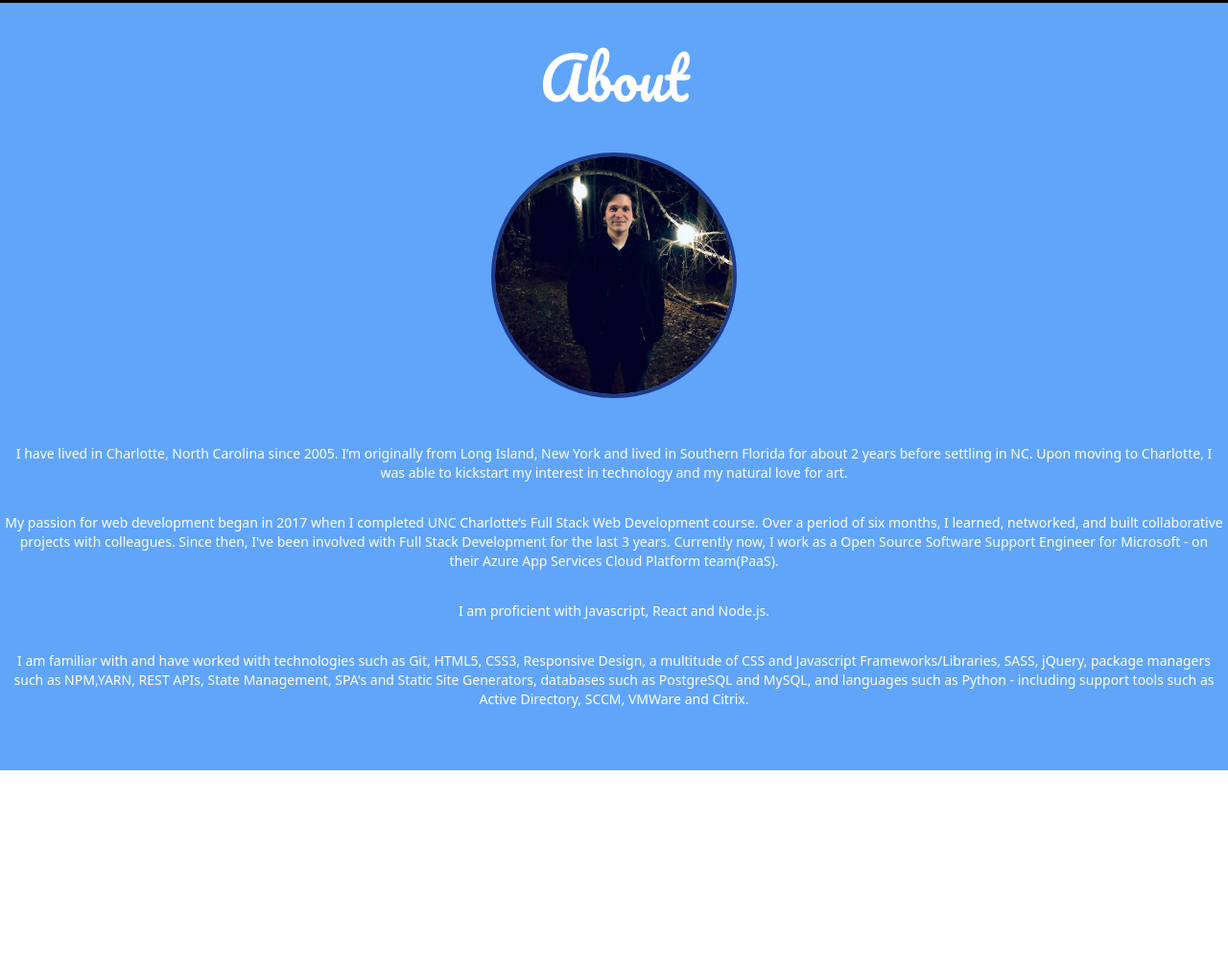
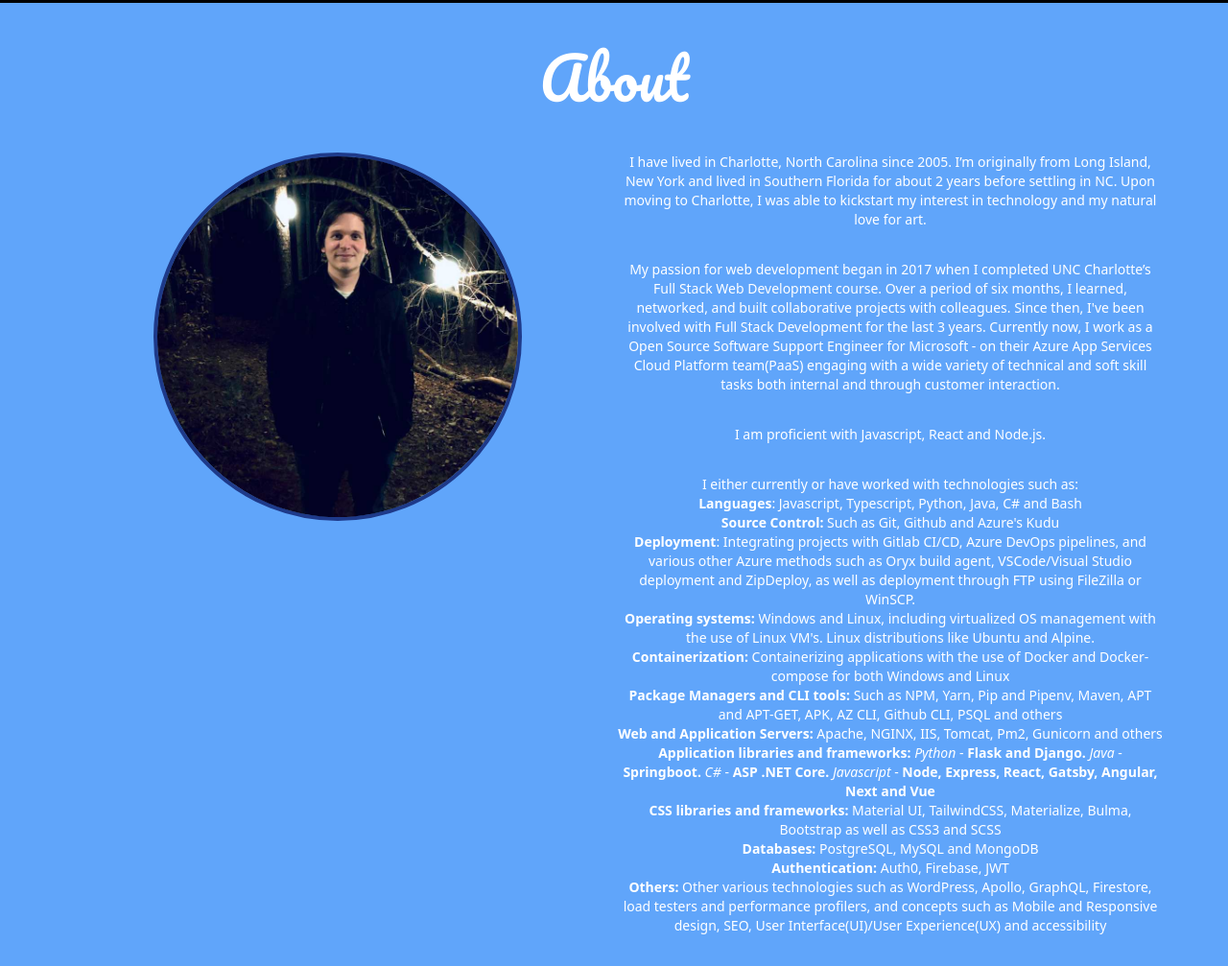
Before and after one commit to Ajsalemo/Portfolio, a Gatsby site: page / in a window 1280 px wide. Shown: the part 1733-2740 px from the top of the page at 96% size. Before the commit the page ends 2536 px from the top, so only its background shows below. Built offline with nearby package versions, Linux system fonts and the light colour scheme; Gatsby itself is replaced by a stand-in of ours.

Commit message:
updated the about me section

```diff
--- a/src/components/about/about.js
+++ b/src/components/about/about.js
@@ -3,19 +3,19 @@ import React from "react"
 
 export default function About({ data }) {
   return (
-    <div className="min-h-screen h-full bg-blue-400 text-center">
+    <div className="min-h-screen h-full bg-blue-400 text-center px-4 md:px-16">
       <h2 className="text-white text-4xl sm:text-5xl lg:text-6xl font-pacifico py-12">
         About
       </h2>
-      <div className="flex flex-col justify-center">
-        <div>
+      <div className="flex flex-col justify-center md:flex-row">
+        <div className="md:w-1/2">
           <Img
             fluid={data.about.childImageSharp.fluid}
             alt="A picture of myself"
-            className="h-64 w-64 rounded-full mb-12 mx-auto border-blue-900 border-solid border-4"
+            className="h-64 w-64 md:h-80 md:w-80 lg:w-96 lg:h-96 rounded-full mb-12 mx-auto border-blue-900 border-solid border-4"
           />
         </div>
-        <div>
+        <div className="md:w-1/2">
           <p className="text-white pb-8 text-sm px-1">
             I have lived in Charlotte, North Carolina since 2005. I’m originally
             from Long Island, New York and lived in Southern Florida for about 2
@@ -30,20 +30,72 @@ export default function About({ data }) {
             colleagues. Since then, I've been involved with Full Stack
             Development for the last 3 years. Currently now, I work as a Open
             Source Software Support Engineer for Microsoft - on their Azure App
-            Services Cloud Platform team(PaaS).
+            Services Cloud Platform team(PaaS) engaging with a wide variety of
+            technical and soft skill tasks both internal and through customer
+            interaction.
           </p>
-
           <p className="text-white pb-8 text-sm px-1">
             I am proficient with Javascript, React and Node.js.
           </p>
           <p className="text-white pb-8 text-sm px-1">
-            I am familiar with and have worked with technologies such as Git,
-            HTML5, CSS3, Responsive Design, a multitude of CSS and Javascript
-            Frameworks/Libraries, SASS, jQuery, package managers such as
-            NPM,YARN, REST APIs, State Management, SPA's and Static Site
-            Generators, databases such as PostgreSQL and MySQL, and languages
-            such as Python - including support tools such as Active Directory,
-            SCCM, VMWare and Citrix.
+            I either currently or have worked with technologies such as:
+            <ul>
+              <li>
+                <b>Languages</b>: Javascript, Typescript, Python, Java, C# and
+                Bash
+              </li>
+              <li>
+                <b>Source Control:</b> Such as Git, Github and Azure's Kudu
+              </li>
+              <li>
+                <b>Deployment</b>: Integrating projects with Gitlab CI/CD, Azure
+                DevOps pipelines, and various other Azure methods such as Oryx
+                build agent, VSCode/Visual Studio deployment and ZipDeploy, as
+                well as deployment through FTP using FileZilla or WinSCP.
+              </li>
+              <li>
+                <b>Operating systems:</b> Windows and Linux, including
+                virtualized OS management with the use of Linux VM's. Linux
+                distributions like Ubuntu and Alpine.
+              </li>
+              <li>
+                <b>Containerization:</b> Containerizing applications with the
+                use of Docker and Docker-compose for both Windows and Linux
+              </li>
+              <li>
+                <b>Package Managers and CLI tools:</b> Such as NPM, Yarn, Pip
+                and Pipenv, Maven, APT and APT-GET, APK, AZ CLI, Github CLI,
+                PSQL and others
+              </li>
+              <li>
+                <b>Web and Application Servers:</b> Apache, NGINX, IIS, Tomcat,
+                Pm2, Gunicorn and others
+              </li>
+              <li>
+                <b>Application libraries and frameworks: </b>
+                <i>Python </i>-<b> Flask and Django. </b> <i>Java </i>-
+                <b> Springboot. </b>
+                <i>C# </i>- <b>ASP .NET Core. </b>
+                <i>Javascript </i>-{" "}
+                <b>Node, Express, React, Gatsby, Angular, Next and Vue</b>
+              </li>
+              <li>
+                <b>CSS libraries and frameworks: </b>Material UI, TailwindCSS,
+                Materialize, Bulma, Bootstrap as well as CSS3 and SCSS
+              </li>
+              <li>
+                <b>Databases: </b>PostgreSQL, MySQL and MongoDB
+              </li>
+              <li>
+                <b>Authentication: </b>Auth0, Firebase, JWT
+              </li>
+              <li>
+                <b>Others: </b> Other various technologies such as WordPress,
+                Apollo, GraphQL, Firestore, load testers and performance
+                profilers, and concepts such as Mobile and Responsive design,
+                SEO, User Interface(UI)/User Experience(UX) and accessibility
+              </li>
+            </ul>
           </p>
         </div>
       </div>
```
